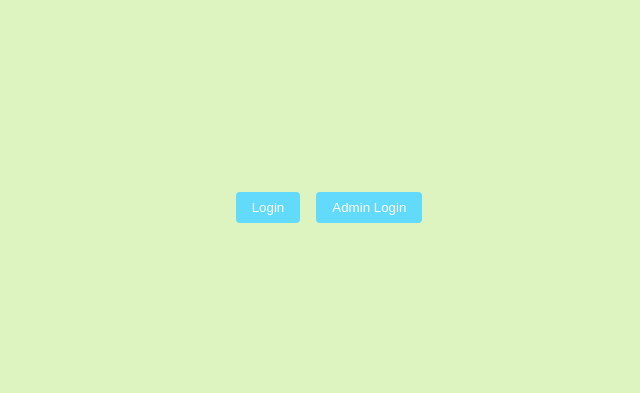
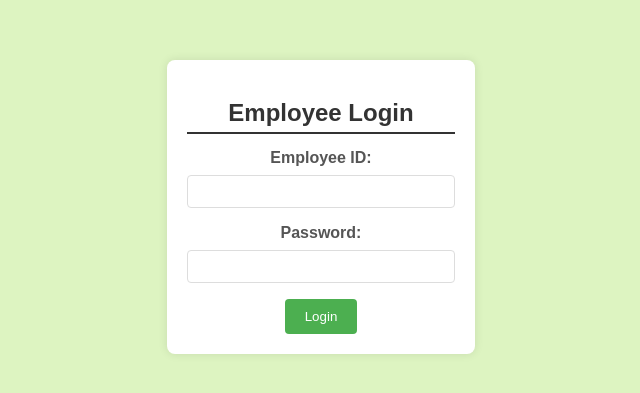
Before and after one commit to bhupendrargoud/task_frontend, a React (Create React App) app: page / in a window 1280 px wide. Shown: the part 193-586 px from the top of the page, without its empty margins (319-959 px from the left). Built offline with nearby package versions, Linux system fonts and the light colour scheme.

Commit message:
working  full  header

```diff
--- a/public/index.html
+++ b/public/index.html
@@ -9,7 +9,7 @@
       name="description"
       content="Web site created using create-react-app"
     />
-    <link rel="apple-touch-icon" href="%PUBLIC_URL%/logo192.png" />
+    <link rel="apple-touch-icon" href="src/Images/gavika_logo.png" />
     <!--
       manifest.json provides metadata used when your web app is installed on a
       user's mobile device or desktop. See https://developers.google.com/web/fundamentals/web-app-manifest/
@@ -24,7 +24,7 @@
       work correctly both with client-side routing and a non-root public URL.
       Learn how to configure a non-root public URL by running `npm run build`.
     -->
-    <title>React App</title>
+    <title>Gavika </title>
   </head>
   <body>
     <noscript>You need to enable JavaScript to run this app.</noscript>
--- /dev/null
+++ b/src/components/Header.jsx
@@ -0,0 +1,28 @@
+// Header.js
+import React from 'react';
+
+import { Link } from 'react-router-dom'; // Assuming you're using react-router-dom for navigation
+
+const Header = ({ onLogout }) => {
+  const handleLogout = () => {
+
+          window.location.reload();
+    onLogout();
+  };
+
+  return (
+    <header>
+      <div className="logo">
+        <Link to="/">
+          <img src="src/Images/gavika_logo.png" alt="Logo" />
+        </Link>
+      </div>
+
+      <div className="logout">
+        <button onClick={handleLogout}>Logout</button>
+      </div>
+    </header>
+  );
+};
+
+export default Header;
--- a/src/components/Navigation.jsx
+++ b/src/components/Navigation.jsx
@@ -3,7 +3,8 @@ import { BrowserRouter as Router, Route, Switch ,withRouter } from 'react-router
 import Login from '../pages/Login';
 import Profile from '../pages/Profile'
 import EmployeeManagement from '../pages/EmployeeManagement'
-import Dashboard from '../pages/Dashboard';
+import Header from './Header';
+
 
 
 const Navigation = () => {
@@ -11,11 +12,12 @@ const Navigation = () => {
   return (
     <Router>
       <Switch>
-        <Route path="/login" component={Login}/>
+
 
         <Route path="/profile/:employeeId" exact component={Profile} />
+        <Route path="/header" Component={Header}/>
         <Route path="/employeemanagement" component={withRouter(EmployeeManagement)} />
-        <Route path="/" component={Dashboard}/>
+        <Route path="/" component={Login}/>
       </Switch>
   </Router>
 
--- a/src/pages/Dashboard.jsx
+++ /dev/null
@@ -1,28 +0,0 @@
-// Dashboard.jsx
-
-import React from 'react';
-import { useHistory } from 'react-router-dom';
-import '../style/Dashboard.css';
-
-const Dashboard = () => {
-  const history = useHistory();
-
-  const handleLoginClick = () => {
-    history.push('/login');
-    window.location.reload();
-  };
-
-  const handleAdminLoginClick = () => {
-    history.push('/employeem');
-    window.location.reload();
-  };
-
-  return (
-    <div>
-      <button onClick={handleLoginClick}>Login</button>
-      <button onClick={handleAdminLoginClick}>Admin Login</button>
-    </div>
-  );
-};
-
-export default Dashboard;
```
